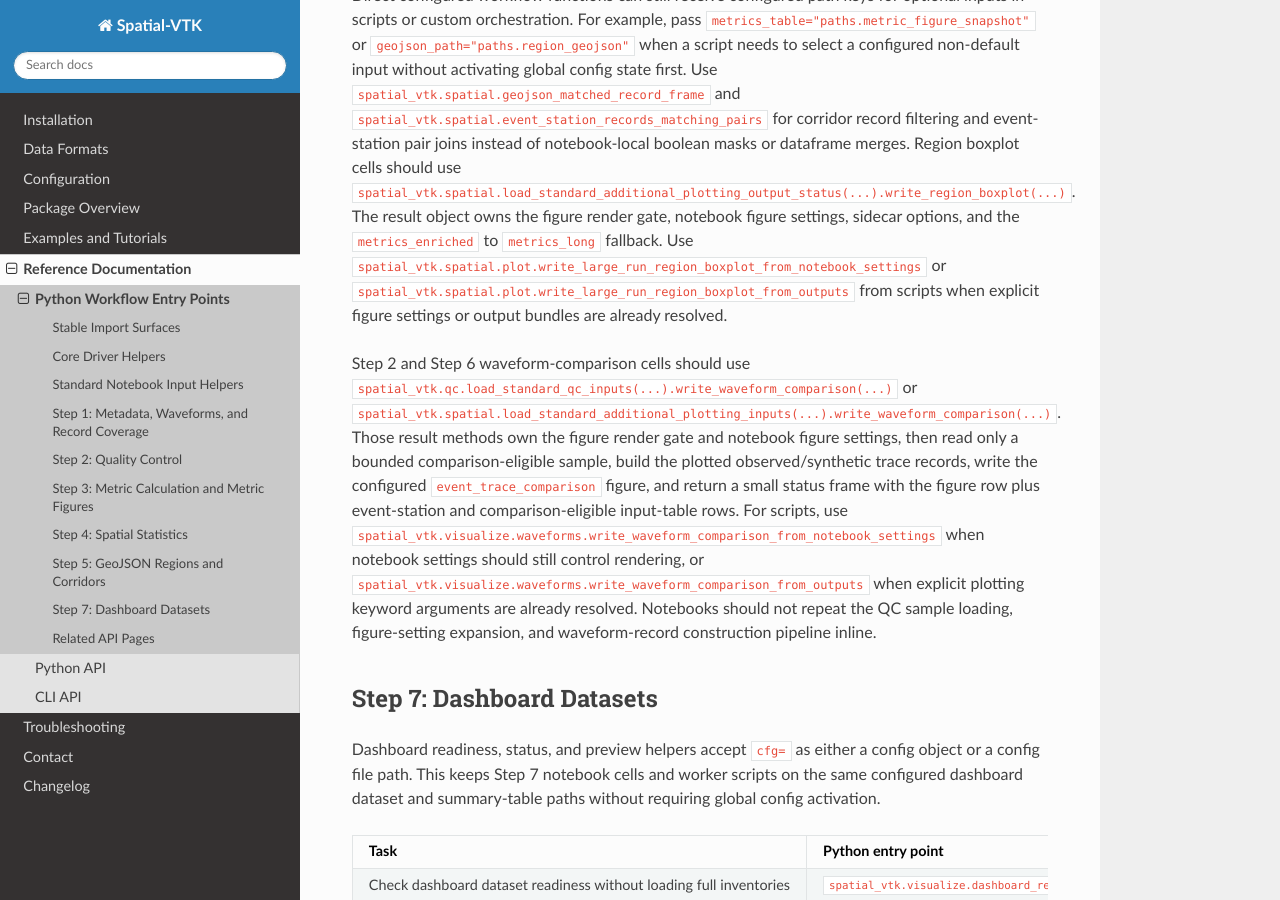
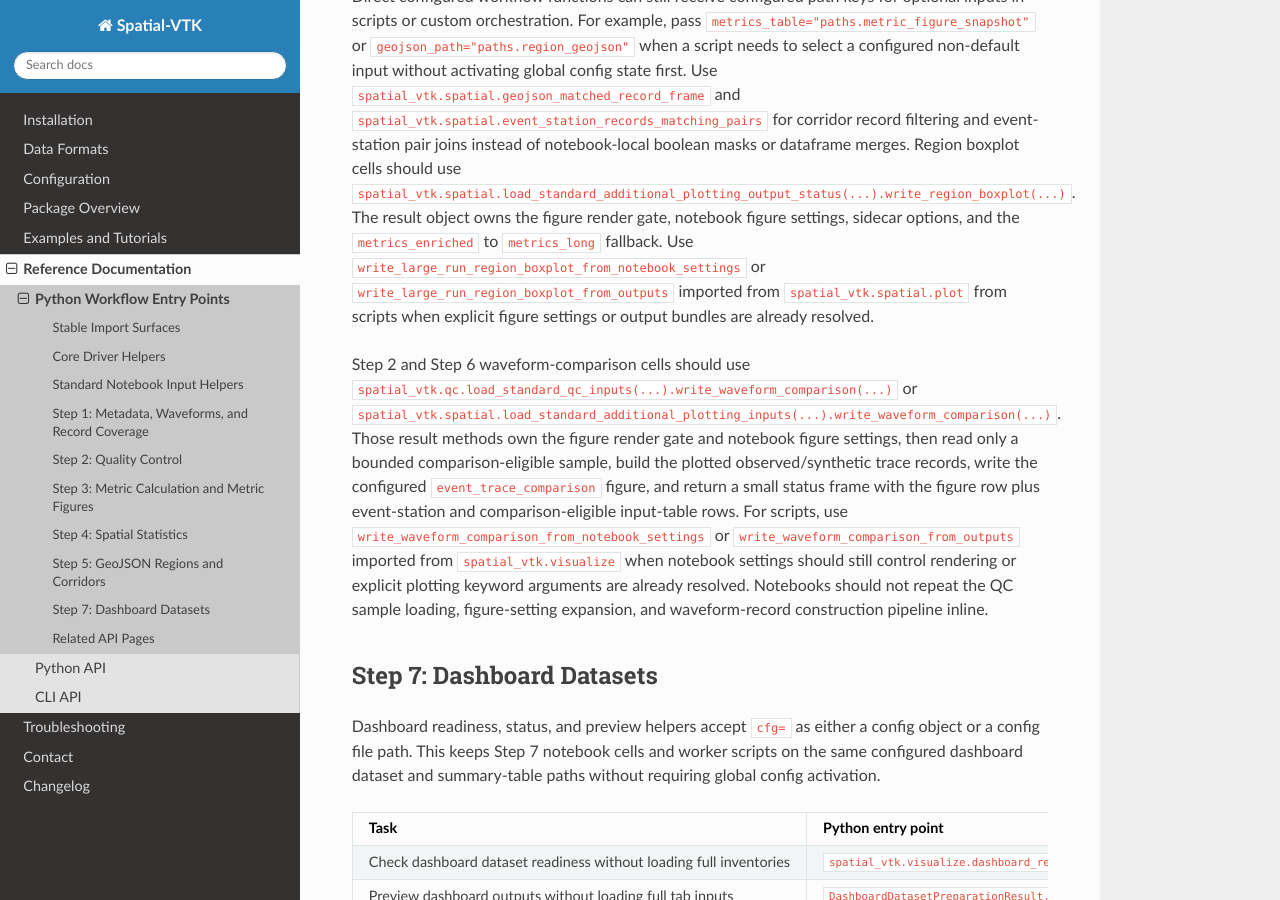
Before and after one commit to bcbirkel/spatial-vtk, a Sphinx documentation site: the page built from docs/reference/python_workflows.rst, in a window 1280 px wide and 900 px high, scrolled down 7361 px. Built offline with Sphinx 7.4.7 and the Read the Docs theme 3.1.0, drawn with Linux system fonts in a browser that asks for light colours; some of the changed text lies outside the part shown.

Commit message:
Clarify workflow plot helper imports

```diff
--- a/docs/reference/python_workflows.rst
+++ b/docs/reference/python_workflows.rst
@@ -568,10 +568,11 @@ Use direct metric helpers such as
 ``spatial_vtk.metrics.write_metrics_slurm_script_from_config``,
 ``spatial_vtk.metrics.merge_metric_batches_from_config``,
 ``spatial_vtk.metrics.write_metric_outputs_from_config``, and
-``spatial_vtk.metrics.plot.write_large_run_metric_figure_suite_from_notebook_settings``
-from scripts or custom orchestration that needs direct control. Tutorial
-notebooks should prefer the standard metric result-object methods above. If a
-script calls the direct ``spatial_vtk.metrics.write_metric_outputs``
+``write_large_run_metric_figure_suite_from_notebook_settings`` imported from
+``spatial_vtk.metrics.plot`` from scripts or custom orchestration that needs
+direct control. Tutorial notebooks should prefer the standard metric
+result-object methods above. If a script calls the direct
+``spatial_vtk.metrics.write_metric_outputs``
 writer directly, pass ``cfg=cfg`` or ``cfg=config_path`` when writing to
 registered output paths; this keeps the script independent of global
 active-config state. The standard metric result object also accepts either
@@ -671,9 +672,10 @@ Region boxplot cells should use
 ``spatial_vtk.spatial.load_standard_additional_plotting_output_status(...).write_region_boxplot(...)``.
 The result object owns the figure render gate, notebook figure settings,
 sidecar options, and the ``metrics_enriched`` to ``metrics_long`` fallback.
-Use ``spatial_vtk.spatial.plot.write_large_run_region_boxplot_from_notebook_settings``
-or ``spatial_vtk.spatial.plot.write_large_run_region_boxplot_from_outputs`` from
-scripts when explicit figure settings or output bundles are already resolved.
+Use ``write_large_run_region_boxplot_from_notebook_settings`` or
+``write_large_run_region_boxplot_from_outputs`` imported from
+``spatial_vtk.spatial.plot`` from scripts when explicit figure settings or
+output bundles are already resolved.
 
 Step 2 and Step 6 waveform-comparison cells should use
 ``spatial_vtk.qc.load_standard_qc_inputs(...).write_waveform_comparison(...)``
@@ -684,11 +686,10 @@ then read only a bounded comparison-eligible sample, build the plotted
 observed/synthetic trace records, write the configured
 ``event_trace_comparison`` figure, and return a small status frame with the
 figure row plus event-station and comparison-eligible input-table rows. For
-scripts, use
-``spatial_vtk.visualize.waveforms.write_waveform_comparison_from_notebook_settings``
-when notebook settings should still control rendering, or
-``spatial_vtk.visualize.waveforms.write_waveform_comparison_from_outputs`` when
-explicit plotting keyword arguments are already resolved.
+scripts, use ``write_waveform_comparison_from_notebook_settings`` or
+``write_waveform_comparison_from_outputs`` imported from
+``spatial_vtk.visualize`` when notebook settings should still control rendering
+or explicit plotting keyword arguments are already resolved.
 Notebooks should not repeat the QC sample loading, figure-setting expansion,
 and waveform-record construction pipeline inline.
 
```
Also changed, not shown: 1 other file.
